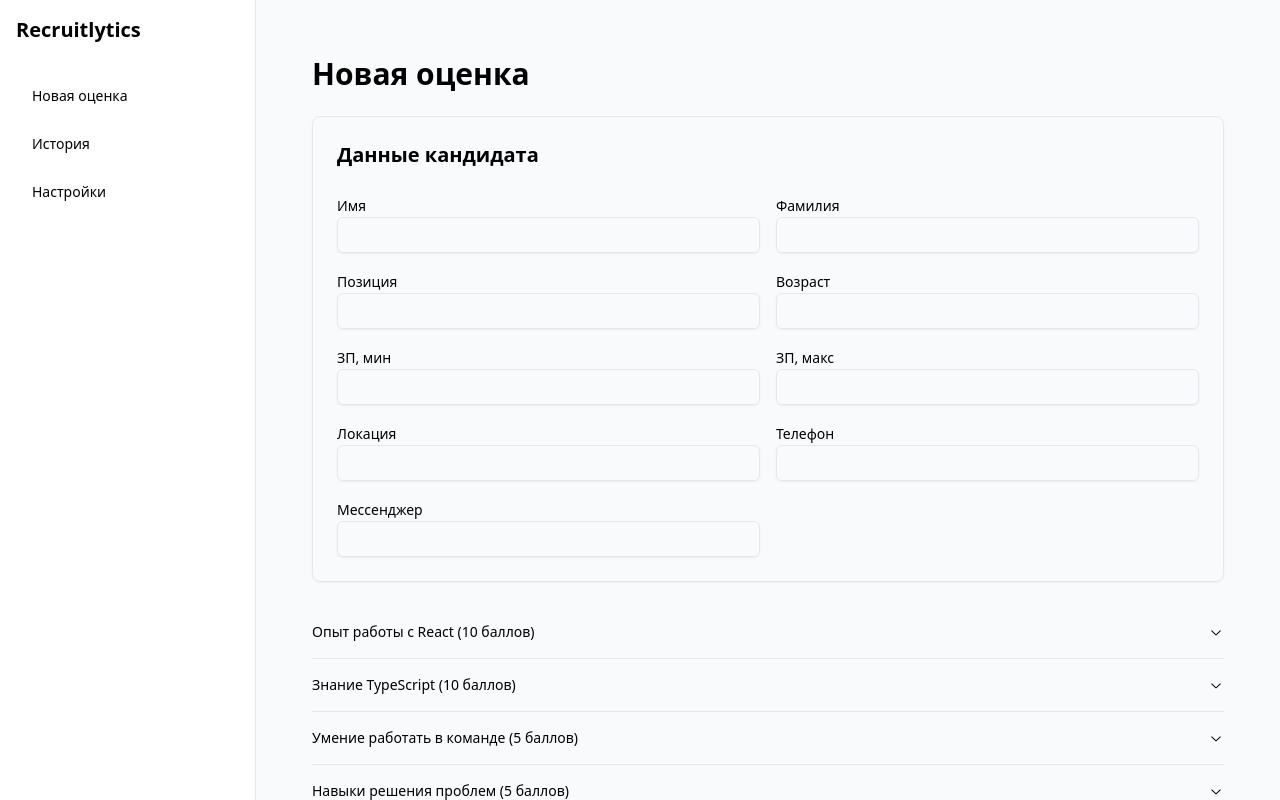
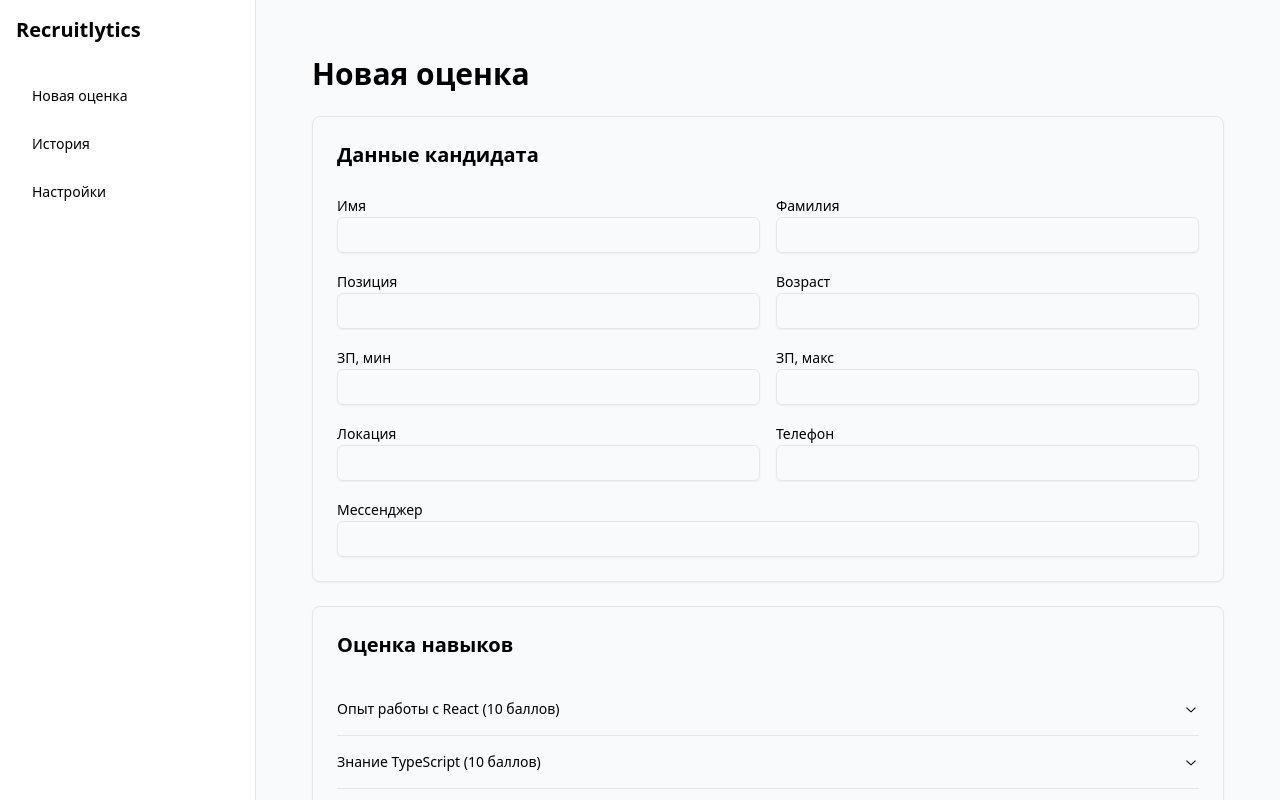
Before and after one commit to haaum666/Recruitlytics, a React (Vite) app: page / in a window 1280 px wide. Shown: the top 800 px of the page. Built offline with nearby package versions, Linux system fonts and the light colour scheme.

Commit message:
Update AssessmentPage.jsx

```diff
--- a/src/pages/AssessmentPage.jsx
+++ b/src/pages/AssessmentPage.jsx
@@ -105,9 +105,10 @@ function AssessmentPage() {
   };
 
   return (
-    <div className="p-6">
-      <h1 className="text-3xl font-bold mb-6">Новая оценка</h1>
-      <div className="space-y-6">
+    <div className="p-6 space-y-6">
+      <h1 className="text-3xl font-bold">Новая оценка</h1>
+
+      {/* Блок: Данные кандидата */}
       <Card>
         <CardHeader>
           <h2 className="text-xl font-semibold">Данные кандидата</h2>
@@ -146,7 +147,7 @@ function AssessmentPage() {
               <Label htmlFor="phone">Телефон</Label>
               <Input id="phone" type="tel" value={candidateData.phone} onChange={handleCandidateChange} />
             </div>
-              <div>
+            <div className="sm:col-span-2">
               <Label htmlFor="messenger">Мессенджер</Label>
               <Input id="messenger" value={candidateData.messenger} onChange={handleCandidateChange} />
             </div>
@@ -154,6 +155,12 @@ function AssessmentPage() {
         </CardContent>
       </Card>
 
+      {/* Блок: Оценка навыков */}
+      <Card>
+        <CardHeader>
+          <h2 className="text-xl font-semibold">Оценка навыков</h2>
+        </CardHeader>
+        <CardContent>
           <Accordion type="single" collapsible className="w-full" onValueChange={handleAccordionOpen}>
             {questions.map((question) => (
               <AccordionItem key={question.id} value={question.id}>
@@ -195,6 +202,7 @@ function AssessmentPage() {
                         placeholder="Добавьте свои мысли"
                         value={assessmentData[question.id]?.comment || ''}
                         onChange={(e) => handleCommentChange(question.id, e.target.value)}
+                        rows="3"
                       />
                     </div>
                   </div>
@@ -202,9 +210,10 @@ function AssessmentPage() {
               </AccordionItem>
             ))}
           </Accordion>
-      </div>
+        </CardContent>
+      </Card>
 
-      <div className="mt-6 flex justify-between items-center">
+      <div className="flex justify-between items-center mt-6">
         <div className="text-xl font-bold">Итоговый балл: {calculateTotalScore()}</div>
         <Button onClick={saveAssessment}>Сохранить оценку</Button>
       </div>
```
Lines whose indentation alone changed are shown as unchanged.
